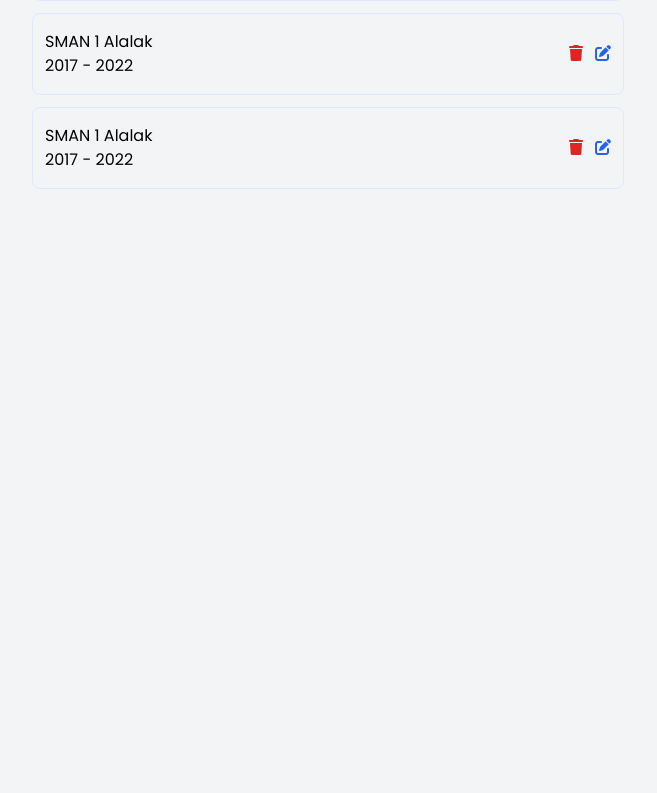
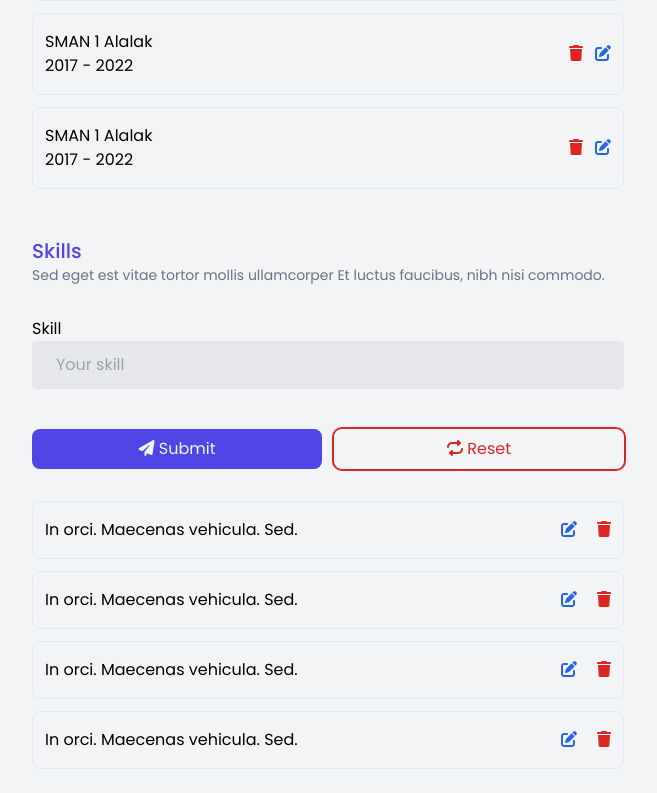
Before and after one commit to or-abdillh/orabdillh-cms, a Vue app: page /manage/education-skill in a window 1280 px wide. Shown: the part 645-1438 px from the top of the page, without its empty margins (312-969 px from the left). Before the commit the page ends 858 px from the top, so only its background shows below. Built offline with nearby package versions, Linux system fonts and the light colour scheme.

Commit message:
Create manage skill, cta button group component

```diff
--- /dev/null
+++ b/src/components/EditDeleteButton.vue
@@ -0,0 +1,14 @@
+<style scoped>
+
+button {
+  @apply active:scale-95 duration-300;
+}
+
+</style>
+
+<template>
+  <main class="flex gap-5">
+    <button><i class="fa fa-solid fa-edit text-blue-600"></i></button>
+    <button><i class="fa fa-solid fa-trash text-red-600"></i></button>
+  </main>
+</template>
--- /dev/null
+++ b/src/components/ManageSkills.vue
@@ -0,0 +1,61 @@
+<template>
+  <main>
+    <page-section title="Skills">
+      <template v-slot:body>
+        <!-- Form -->
+        <form class="mt-8">
+          <!-- skill -->
+          <section class="input-field">
+            <label for="skill">Skill</label>
+            <div class="input-wrapper">
+              <input placeholder="Your skill" name="skill" id="skill" type="text">
+            </div>
+          </section>
+          <!-- Actions -->
+          <submit-reset-button></submit-reset-button>
+        </form>
+        <!-- Skills -->
+        <section class="mt-8">
+          <template v-for="skill in skills" :key="skill.id">
+            <list-item>
+              <template v-slot:start>
+                <h1>{{ skill.title }}</h1>
+              </template>
+              <template v-slot:end>
+                <edit-delete-button></edit-delete-button>
+              </template>
+            </list-item>
+          </template>
+        </section>
+      </template>
+    </page-section>
+  </main>
+</template>
+
+<script setup>
+
+import PageSection from '@component/PageSection.vue'
+import ListItem from '@component/ListItem.vue'
+import EditDeleteButton from '@component/EditDeleteButton.vue'
+import SubmitResetButton from '@component/SubmitResetButton.vue'
+
+const skills = [
+  {
+    id: 1,
+    title: 'In orci. Maecenas vehicula. Sed.'
+  },
+  {
+    id: 2,
+    title: 'In orci. Maecenas vehicula. Sed.'
+  },
+  {
+    id: 3,
+    title: 'In orci. Maecenas vehicula. Sed.'
+  },
+  {
+    id: 4,
+    title: 'In orci. Maecenas vehicula. Sed.'
+  }
+]
+
+</script>
--- /dev/null
+++ b/src/components/SubmitResetButton.vue
@@ -0,0 +1,22 @@
+<template>
+  <main>
+    <section class="mt-10 w-full flex gap-3">
+      <!-- Submit -->
+      <button @click="emits('submit')" class="btn-submit" type="submit">
+        <i class="fa fa-solid fa-paper-plane"></i>
+          Submit
+      </button>
+      <!-- Reset -->
+      <button @click="emits('reset')" class="btn-reset" type="reset">
+        <i class="fa fa-solid fa-repeat"></i>
+          Reset
+      </button>
+    </section>
+  </main>
+</template>
+
+<script setup>
+
+const emits = defineEmits(['submit', 'reset'])
+
+</script>
--- a/src/views/ManageEducationSkill.vue
+++ b/src/views/ManageEducationSkill.vue
@@ -2,11 +2,14 @@
    <main class="pt-20">
       <!-- Educations -->
       <manage-educations></manage-educations>
+      <!-- Skills -->
+      <manage-skills class="mt-12"></manage-skills>
    </main>
 </template>
 
 <script setup>
 
 import ManageEducations from '@component/ManageEducations.vue'
+import ManageSkills from '@component/ManageSkills.vue'
 
 </script>
```
